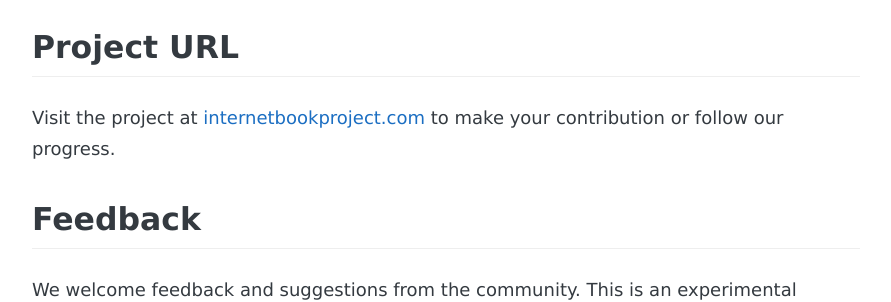
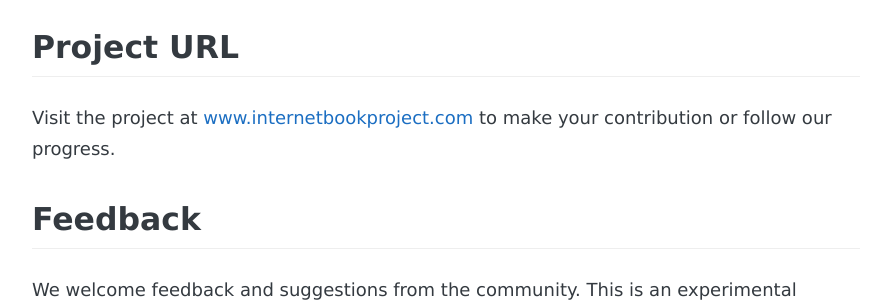
Before and after one commit to stabla/Blog, a Jekyll site: the page built from _posts/2025-01-01-Small-Bet-1-Internet-Book-Project.md, in a window 1280 px wide and 900 px high, scrolled down 1780 px. Shown: the part 276-578 px from the top of the window, without its empty margins (194-1085 px from the left). Built offline with Jekyll 4.4.1, drawn with Linux system fonts in a browser that asks for light colours; nearby versions of some CDN libraries; some web fonts are replaced.

Commit message:
fixing url

```diff
--- a/_posts/2025-01-01-Small-Bet-1-Internet-Book-Project.md
+++ b/_posts/2025-01-01-Small-Bet-1-Internet-Book-Project.md
@@ -9,7 +9,7 @@
 ---
 # Small Bet #1: Internet Book Project
 
-[![Internet Book Project](/images/internetbookproject.png){: .center-image .tiny-image}](https://internetbookproject.com)
+[![Internet Book Project](/images/internetbookproject.png){: .center-image .tiny-image}](https://www.internetbookproject.com)
 
 ## Overview
 The Internet Book Project is an experimental collaborative writing initiative that aims to create a unique literary work through micro-contributions from people across the internet. Each participant can contribute up to 20 words for a small fee of $2, working together to reach our goal of 180,000 words.
@@ -48,7 +48,7 @@
 
 ## Project URL
 
-Visit the project at [internetbookproject.com](https://internetbookproject.com) to make your contribution or follow our progress.
+Visit the project at [www.internetbookproject.com](https://www.internetbookproject.com) to make your contribution or follow our progress.
 
 ## Feedback
 
```
